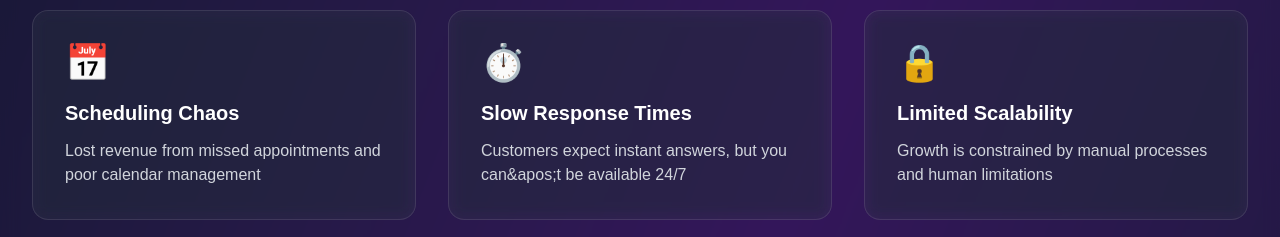
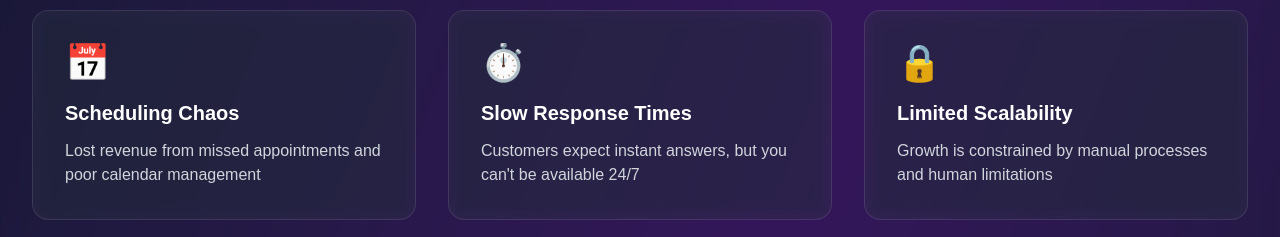
Before and after one commit to sashank5644/Ragsites-All, a Next.js app in the folder ragsites-website/: page / in a window 1280 px wide. Shown: the part 1040-1277 px from the top of the page. Built offline with nearby package versions, Linux system fonts and the light colour scheme.

Commit message:
Updated typo fix

```diff
--- a/ragsites-website/app/page.tsx
+++ b/ragsites-website/app/page.tsx
@@ -87,7 +87,7 @@ export default function Home() {
               },
               {
                 title: "Slow Response Times",
-                description: "Customers expect instant answers, but you can&apos;t be available 24/7",
+                description: "Customers expect instant answers, but you can't be available 24/7",
                 icon: "⏱️"
               },
               {
```
